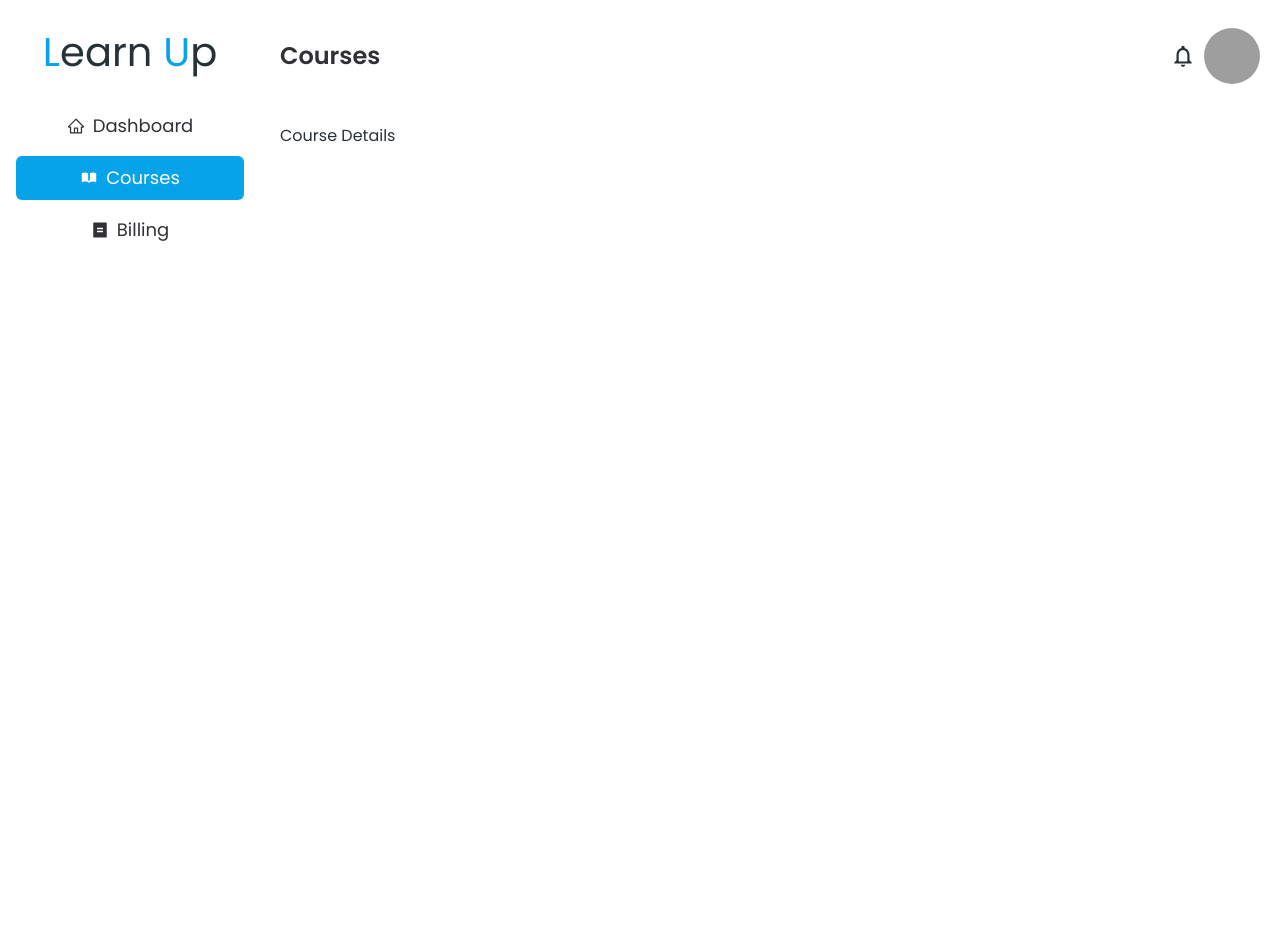
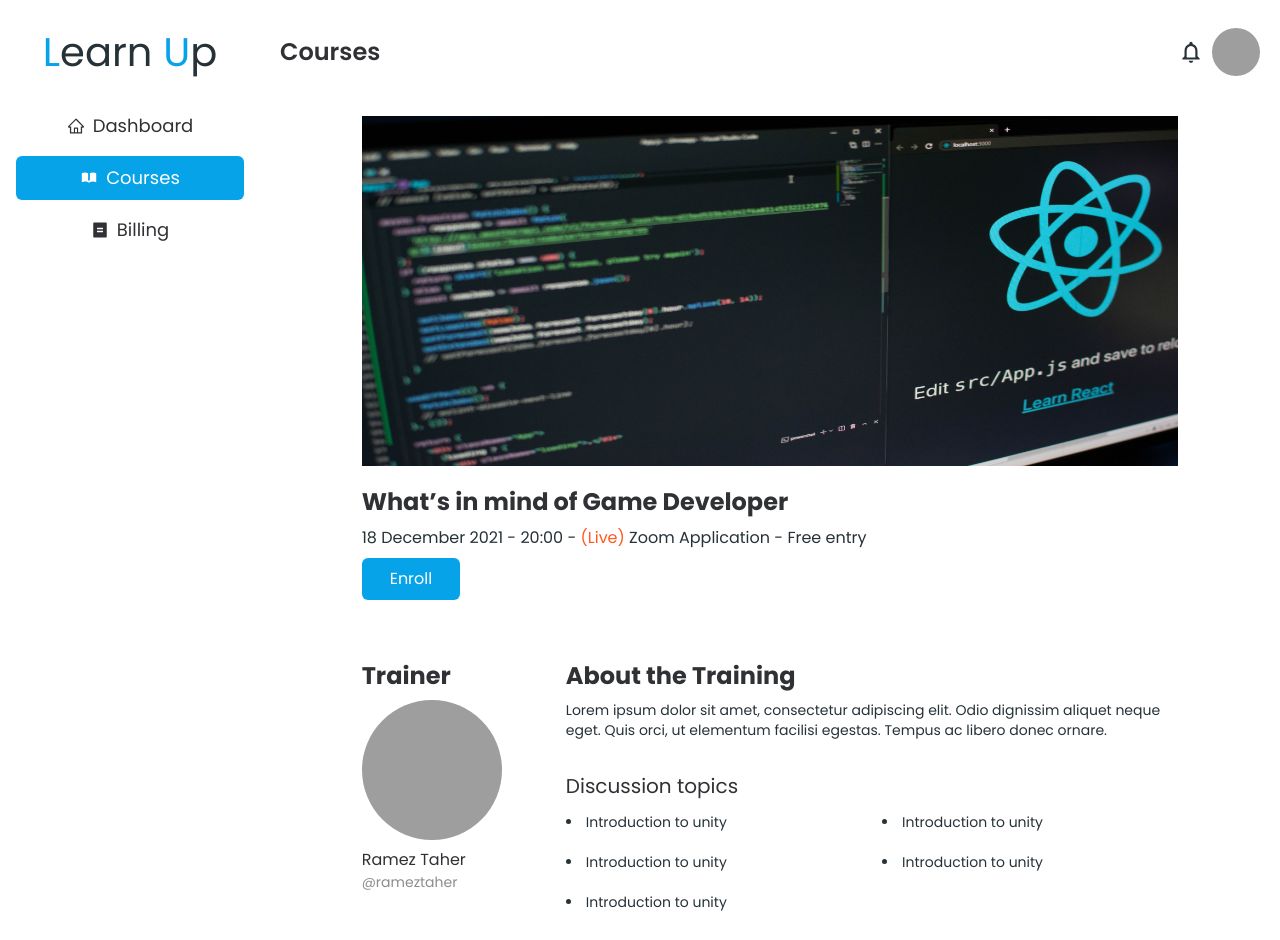
Before and after one commit to RamezTaher/E-learning, a React (Vite) app: page /platform/courses/1 in a window 1280 px wide. Before the commit the page ends 800 px from the top, so only its background shows below. Built offline with nearby package versions, Linux system fonts and the light colour scheme; grey boxes are pictures that could not be loaded.

Commit message:
handling course details

```diff
--- a/src/components/CourseDetailsPanel.jsx
+++ b/src/components/CourseDetailsPanel.jsx
@@ -1,13 +1,83 @@
 import React from "react"
 import PlatformHeader from "./PlatformHeader"
-
+import courseImg from "@/react.jpg"
 const CourseDetailsPanel = () => {
   return (
     <div className="ml-[260px] w-full">
       <div className="container px-5 sm:mx-auto py-3 w-full">
         <div className=" h-full w-full py-4 flex flex-col gap-10">
           <PlatformHeader isSearch={false} location={"Courses"} />
-          <section className="grid grid-cols-5 gap-1">Course Details</section>
+          <section className="w-10/12 mx-auto flex flex-col gap-5">
+            <div className="h-[350px]">
+              <img
+                src={courseImg}
+                alt="course image"
+                className="w-full h-full object-center "
+              />
+            </div>
+            <div className="space-y-2">
+              <h1 className="text-2xl text-secondary font-bold">
+                What’s in mind of Game Developer
+              </h1>
+              <p>
+                18 December 2021 - 20:00 -{" "}
+                <span className="text-[#FF5821]"> (Live)</span> Zoom Application
+                - Free entry
+              </p>
+
+              <button className="px-7 py-3 btn-primary rounded-md">
+                Enroll
+              </button>
+            </div>
+            <div className="flex mt-10">
+              <div className="flex flex-col gap-2 w-1/4">
+                <h1 className="text-2xl text-secondary font-bold">Trainer</h1>
+                <img
+                  src="https://images.unsplash.com/photo-1499952127939-9bbf5af6c51c?ixlib=rb-4.0.3&ixid=MnwxMjA3fDB8MHxwaG90by1wYWdlfHx8fGVufDB8fHx8&auto=format&fit=crop&w=1476&q=80"
+                  alt="Trainer image"
+                  className="w-[140px] h-[140px] rounded-full object-cover"
+                />
+                <div>
+                  <p className="text-secondary">Ramez Taher</p>
+                  <p className="text-grayish text-sm">@rameztaher</p>
+                </div>
+              </div>
+              <div className="w-3/4 space-y-8">
+                <div className="space-y-2">
+                  <h1 className="text-2xl text-secondary font-bold">
+                    About the Training
+                  </h1>
+                  <p className="text-sm ">
+                    Lorem ipsum dolor sit amet, consectetur adipiscing elit.
+                    Odio dignissim aliquet neque eget. Quis orci, ut elementum
+                    facilisi egestas. Tempus ac libero donec ornare.{" "}
+                  </p>
+                </div>
+                <div className="space-y-3">
+                  <h2 className="text-xl text-secondary font-semiBold">
+                    Discussion topics
+                  </h2>
+                  <ul className="grid grid-cols-2 gap-5 text-sm">
+                    <li className="list-disc list-inside">
+                      Introduction to unity
+                    </li>
+                    <li className="list-disc list-inside">
+                      Introduction to unity
+                    </li>
+                    <li className="list-disc list-inside">
+                      Introduction to unity
+                    </li>
+                    <li className="list-disc list-inside">
+                      Introduction to unity
+                    </li>
+                    <li className="list-disc list-inside">
+                      Introduction to unity
+                    </li>
+                  </ul>
+                </div>
+              </div>
+            </div>
+          </section>
         </div>
       </div>
     </div>
--- a/src/components/PlatformHeader.jsx
+++ b/src/components/PlatformHeader.jsx
@@ -24,7 +24,7 @@ const PlatformHeader = ({ location, isSearch }) => {
           <img
             src="https://images.unsplash.com/photo-1499952127939-9bbf5af6c51c?ixlib=rb-4.0.3&ixid=MnwxMjA3fDB8MHxwaG90by1wYWdlfHx8fGVufDB8fHx8&auto=format&fit=crop&w=1476&q=80"
             alt="user"
-            className="w-14 h-14 rounded-full object-center object-cover"
+            className="w-12 h-12 rounded-full object-center object-cover"
           />
         </Link>
       </div>
```
Also changed, not shown: src/assets/img/react.jpg (added).
